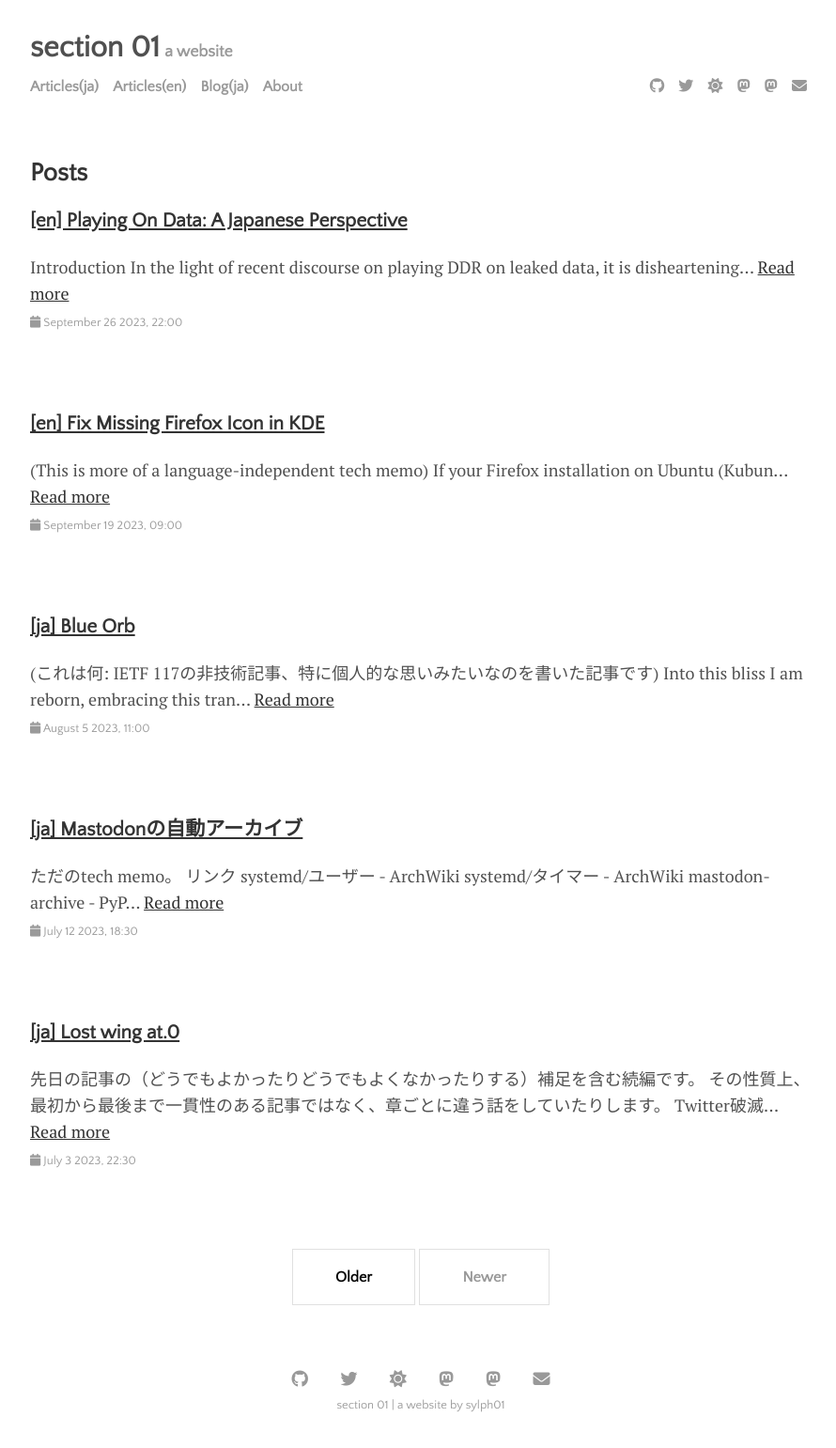
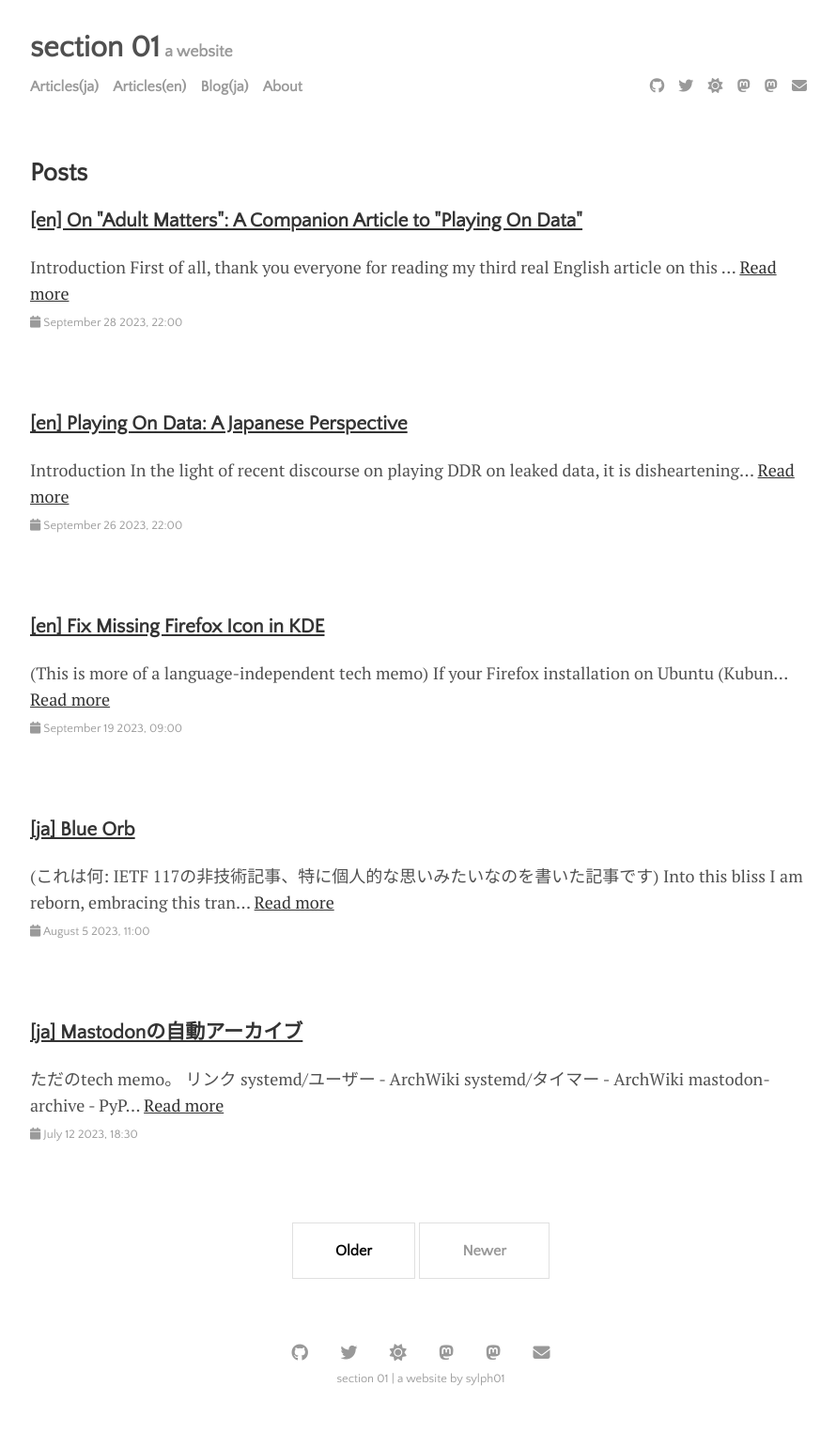
Before and after one commit to sylph01/sylph01.github.io, a Jekyll site: the page built from index.html, in a window 1280 px wide. Shown: the whole page at 94% size, without its empty margins (192-1082 px from the left). Built offline with Jekyll 4.4.1, drawn with Linux system fonts in a browser that asks for light colours; the list of posts is cut into pages by our own code; after the commit the page ends 1513 px from its top, so only the background shows below that; some of the changed lines change nothing that is shown.

Commit message:
[on-adult-matters] published

```diff
--- a/_posts/2023-09-26-playing-on-data-a-jp-perspective.md
+++ b/_posts/2023-09-26-playing-on-data-a-jp-perspective.md
@@ -18,6 +18,8 @@ I wrote this entry to provide some perspective on the issue of "unofficial means
 Please note that I do not intend this entry to be representing the collective view of Japanese rhythm gamers, nor do I intend this to be an academic critique of the Japanese gamingverse. Most of the time the claims will be backed by anecdotal evidences.
 
 [^1]: When I visited the US and played on PW-enabled IIDX tricoro, I even saw content that was still supposed to be locked, but I refused to play them until they officially came out.
+
+(update 9/28: [I've written a companion article, detailing on some topics that came in response to this.](/en/on-adult-matters.html))
 
 ## 日本人向けIntroduction
 
--- /dev/null
+++ b/_posts/2023-09-28-on-adult-matters.md
@@ -0,0 +1,117 @@
+---
+layout: page
+title: "On \"Adult Matters\": A Companion Article to \"Playing On Data\""
+date: 2023-09-28 22:00:00 +09:00
+category: en
+---
+
+## Introduction
+
+First of all, thank you everyone for reading my third real English article on this website! I was not expecting such a large and enthusiastic response from the western community. This topic was heating up so much, so much that I was expecting to get more negative responses. Thankfully none of that was present, and I was able to have fruitful and productive conversations with the community on this topic. Again, thank you very much.
+
+This is a companion article to the [original "Playing on Data" article](/en/playing-on-data-a-jp-perspective.html), detailing some topics deeper, based on conversations I thought were insightful. Also, this will be a more opinionated take on the original article. As such, there will be more anecdotal evidences compared to the original, and more of my opinions on this topic[^0] will appear in this article. I will be speaking bluntly on some aspects as to represent some hard-liner ideas of the Japanese rhythm game community or the traditional Japanese general public, even though I have to say I do not subscribe to all those views.
+
+[^0]: As stated in my original article, I am critical towards the lax nature of content piracy in the west, but I do understand the reasoning behind why playing on data happened at all.
+
+## 日本語雑Intro
+
+これも西洋の方向けの記事なので、日本語版を用意するつもりはありません。反応のうち生産的だと思ったトピックを取り上げて補足する、という内容です。雑に要約すると、
+
+- 西側の主張もまあわからんではないので考察するよ、モラルよりも経済に軸を置いた考えだよ、とはいえその経済的視点もどうかと思うよ
+- 日本人は海賊版そのものが嫌いなんじゃないって？いやいや、僕ら漫画家さんとかが海賊版やるやつはクソって言うの見て育ってますやん
+- 「和の思想」、儒教、ゲームは子供の遊び、という背景が加わると、ゲームを割る権利の主張は子供じみてて大衆に認められないのは当然だよね、の説明
+  - それでも「エロ描く権利」のために闘うことはあるよ、表現の自由っていうんだよ
+- 一方で我々には「大人の事情」って言葉があるよ、特にアーケードゲームに関しては「大人の事情」の壁が異常に分厚いよ
+- 我々大人なんだし「大人の事情」をなんとかしていこうや
+
+## The western support for piracy is based on economic standpoints
+
+As far as I read the western side of the argument, the support for the "right to pirate" stems more from a purely economic standpoint, rather than a legalist or moralist standpoint. Even some supporters of the right to pirate are fully aware that it is illegal by the letter of the law, but state that it's the laws and the realities of economics that take precedent. This is one of the point of contention between the eastern and western players. From the moralist standpoint, ignoring the fact that there is a de jure violation going on does not make sense and thus immoral. But from the economist standpoint, the consequences of breaking the law seem to be negligible so it is natural that the laws of economics take over and piracy follows. For this reason, I understand that emphasizing the moralist perspective too much will not convince the western audience, so let's put that aside for a while.
+
+I believe this "economic support for piracy" has grown stronger in the wake of Steam's success. Steam has succeeded in reducing piracy by providing easy access to official content, and this success have been advertised on gaming media continuously. So the economic supporters of piracy would say, Steam has done it, why not others? Well, for one thing, Steam sells digital products as opposed to arcade hardware, where physical goods have hoops to overcome such as import control regulations. Also factor in the fact that Konami is a Japanese Traditional Company (see previous article), having risk aversion tendencies.
+
+For the "free market" to function, there needs to be written laws and regulations to ensure the proper function of the market. These laws and regulations are backed by law enforcement, thus being backed by the threat of real-world consequences. As one might have seen in the news, selling counterfeit brand goods will surely result in seizure and arrest. The Japanese government is increasingly understanding the importance of its intellectual property. As the market grows, the line between counterfeit high-brands and pirated games will draw closer, making it worthwhile to crack down on digital piracy. It's only a matter of time that these real-world consequences might come to our sphere.
+
+Also, if you yourself will not face direct consequences, the fact that piracy exists at a volume in a certain area will create risks for businesses going into that region. Note that Japanese Traditional Companies tend to avert risks at all costs. The reputation of having high risks of piracy would definitely go into the corporate's calculation, making it harder to reach a viable deal for both sides.
+
+Indirect it may be, it is undeniable that there are consequences, and thus I believe the economic support for piracy cannot be completely justified.
+
+## So, the Japanese don't hate the notion of piracy itself? Is it just a matter of social pressure?
+
+(this and the following section comes from this discussion thread)
+
+<blockquote class="twitter-tweet"><p lang="en" dir="ltr">sorry if the tone of this comment may sound condescending, but this just sounds like defeatist mentality. It&#39;s not that you guys hate piracy because of its inherent nature, if anything you absolutely want to but you can&#39;t due to coporate crackdown <a href="https://t.co/bGtx5Y0dLS">pic.twitter.com/bGtx5Y0dLS</a></p>&mdash; NDeVt (@GnoahA) <a href="https://twitter.com/GnoahA/status/1706962768224739523?ref_src=twsrc%5Etfw">September 27, 2023</a></blockquote> <script async src="https://platform.twitter.com/widgets.js" charset="utf-8"></script>
+
+<blockquote class="twitter-tweet"><p lang="en" dir="ltr">Um yeah, I understand your line of thought, but we don&#39;t operate like that. That needs another cultural background, where we put emphasis on harmony, or &quot;wa&quot;: <a href="https://t.co/chK7adOe4C">https://t.co/chK7adOe4C</a> (cont</p>&mdash; sylph01 (@s01) <a href="https://twitter.com/s01/status/1706970737050054726?ref_src=twsrc%5Etfw">September 27, 2023</a></blockquote> <script async src="https://platform.twitter.com/widgets.js" charset="utf-8"></script>
+
+Yes we do. It was just not fair and convincing enough to say "we as Japanese are virtuous and so we hate the notion of piracy and breaking the law itself" without supporting evidence, and it is difficult to find concrete evidence of such.
+
+One reason I can come up with is that we grow up with manga and anime, and in some of those manga books, the artists talk about their life situations and recent matters, sometimes describing how they feel about their content being used in undesirable ways. Nowadays manga/anime/game artists can be easily accessible on Twitter. And they will speak harshly on piracy. If your childhood hero speaks of content pirates as despicable human beings, you grow up with that notion.
+
+## Isn't it defeatist to just accept the rules/verdicts the corporate imposes on you?
+
+I understand that line of thought, but I think this needs multiple contexts:
+
+- [The Japanese society historically emphasizes social harmony (和, wa)](https://en.m.wikipedia.org/wiki/Wa_(Japanese_culture)).
+- Japanese and East Asian cultures are strongly influenced by [Confucianism](https://en.wikipedia.org/wiki/Confucianism), which places strong emphasis on respecting the elders.
+  - As a side effect, East Asian cultures are cultures of shame (as opposed to cultures of guilt in the Christian world)
+  - Also, under this notion, functioning adults in society are supposed to follow the social norms and bear social responsibilities. Failing to do so would render you as childish, losing your respect.
+- Gaming and other "subcultures" are still considered "childish".
+
+Combine these contexts, and what you get in this case is, you are pushing back against social norms, disrupting harmony, just to protect your right to play games illegally (or depict your favorite character offensively in the dojinshi case[^1]). Were you to push back against the corporations publicly, this is what you will be seen by the public. You will be seen as a crybaby, whining for your childish "so-called-right". You will surely not get public support. Some responses from the Asian side to the western side mentioned insisting on the right to pirate being childish. This is where this notion comes from.
+
+Also, if you're going to go public on this issue, your family will know about this, and your traditional Japanese parents will tell you that you are being a disgrace to your family by being a crybaby in public. Their response will surely be, "Be a f*cking adult."
+
+Yes, this conformist attitude has allowed powerful corporations and governments to impose powers freely on the general public. This could explain the reason Japan has operated under single-party politics for the majority of the post-war era. Although this mindset have some real-world implications that set us back, this does have some merits, primarily that we are able live in a peaceful society. This is just a different way of operation that our culture has.
+
+[^1]: As for dojin fandoms not pushing back against the original content creators there's another layer. Derivative works (二次創作) are not officially legal by Japanese copyright law (or as far as I know even in other legislations). If corporate were to crack down, there is no legal ground that derivative works can be defended as 100% legally clear. For this reason, fandoms (especially R-18 fandoms) go underground. As communities are beneficial to the content itself most of the time the corporations will not take action on fandoms (or even admit that they exist, because admitting them gives them responsibility to act), but when someone is found to be profiting undesirably or when the derivative work is found to be detrimental to the official content, corporations will come in. I am nowhere near an expert in this field, so if anyone could guide me to an English article that describe this well, please let me know.
+
+### Side note: On current issues of "Freedom of Expression" (表現の自由)
+
+This does not mean that we do not push back on any issues regarding subcultures. It is just not wise to argue on the front that "we have an unalienable right to play pirated games". If this was the case for life-or-death matters, "disrupting harmony" would be more tolerated[^2]. As such, we do have our instances of demonstrations or coups against the government. Also, if this was backed by rules or notions that construct our social order, they will be more supported. And yes, we do have our instances of going up against the government for "the right to draw hentai[^3]". How did this happen? This was grounded on [the freedom of speech clause, Article 21 of the Constitutuion of Japan](https://en.wikipedia.org/wiki/Constitution_of_Japan). Because it is grounded on written law it is surely getting some public support, but due to the way the topic appears, this movement also has issues of getting the support of broader public.
+
+As I am not an expert in this field I cannot give this topic enough justice, nor can I explain this topic in a politically neutral way[^4]. If I can find an article that explains this phenomenon in English, I will add a link here.
+
+[^2]: Yes, some Asian gamers have mentioned that "games are not infrastructure".
+[^3]: Another segway, but I like the fact that the English otaku community has a distinction between "ecchi" and "hentai", both using Japanese words.
+[^4]: Most of the cases involving restrictions on anime/manga comes from gender issues, and being a male otaku, I am surely biased. Also, as this involves gender (and thus the notion of "political correctness"), this is another reason that "freedom of expression gurus" have a hard time getting public support. I used the phrase "right to draw hentai" to appear provocatively, and people do push for that right too, but the cases I could come up with were mostly "ecchi" at best, in some cases not even at that level.
+
+## 大人の事情 (lit. Adult Matters)
+
+Speaking of being an adult...
+
+We have a phrase called 大人の事情, which translates to "adult matters" or "adult circumstances", which is a catch-all phrase for everything "why we can't have good things in life." This includes regulations, contracts, business relations, and so on. We tend to use this term to combine all the difficult stuff that we can't reason about, but we are cognizant that these "adult matters" exists. These are the realities that the adults in the corporations face. If we were to complain that we can't have good things in life, we are required to come up with the counter-argument or counter-solutions to these "adult matters", or else we will be seen as just whining crybabies.
+
+Getting DDR A3 into the US seems to have some instances of being blocked by these "adult matters":
+
+<blockquote class="twitter-tweet"><p lang="en" dir="ltr">It was due to contract issues between some US arcade chains. An arcade chain in Hawaii (technically part of the US) had no issues getting the release like normal.<br><br>A delayed US release would&#39;ve made no difference to crackers. It was 99.9% likely in their hands well before then.</p>&mdash; Prohibited Props (@ProhibitedProps) <a href="https://twitter.com/ProhibitedProps/status/1706708742979629538?ref_src=twsrc%5Etfw">September 26, 2023</a></blockquote> <script async src="https://platform.twitter.com/widgets.js" charset="utf-8"></script>
+
+<blockquote class="twitter-tweet"><p lang="en" dir="ltr">I think it emphasizes the fact that even legitimate businesses (like golflands who had repeatedly asked to buy official and revshare) can&#39;t buy the games..... except the one dude who&#39;s connected in konami. Nepotism of arcade games doesn&#39;t really help</p>&mdash; shao (@autumnfootfalls) <a href="https://twitter.com/autumnfootfalls/status/1706737137167876307?ref_src=twsrc%5Etfw">September 26, 2023</a></blockquote> <script async src="https://platform.twitter.com/widgets.js" charset="utf-8"></script>
+
+<blockquote class="twitter-tweet"><p lang="en" dir="ltr">This is very, very likely true, as the same problem existed with Nesica and Allnet. I&#39;m not sure if they ever got Allnet or the current situation with Nesica, but for a long time Round 1 was the only business trusted enough in the US to get NESiCAxLive.</p>&mdash; Jyosua (@Jyosua) <a href="https://twitter.com/Jyosua/status/1706977403082600799?ref_src=twsrc%5Etfw">September 27, 2023</a></blockquote> <script async src="https://platform.twitter.com/widgets.js" charset="utf-8"></script>
+
+Yes, this seems like the corporate bullsh*t that we can't reason why this is ever happening, but it's the way of life.
+
+On the other hand, other games have found success with different business models:
+
+<blockquote class="twitter-tweet"><p lang="en" dir="ltr">The arcade distribution model in Japan is very different in comparison to the rest of the world, revenue sharing from a manufacturer is not something that is accepted in America, Europe and many other territories. StepManiaX is successful because it does not depend on this.</p>&mdash; Kyle Ward (@kyleaward) <a href="https://twitter.com/kyleaward/status/1707002443349770470?ref_src=twsrc%5Etfw">September 27, 2023</a></blockquote> <script async src="https://platform.twitter.com/widgets.js" charset="utf-8"></script>
+
+Andamiro, with Pump It Up, has also been successful in creating new markets for dance rhythm games, so much so that [it found its way into the Ukranian TV drama "Servant of the People"](https://youtu.be/lXKpyf73K2A?si=ek8bjw86SiB7Enmq&t=466)(Season 1 Episode 22). They also seem to have issues with cracked data, but nevertheless they are the go-to dance game where official DDR cabs are nonexistent. Konami, it's a marketing L when your competitor's game is recognized as Asian Pro DDR!
+
+Also, as I was going to upload this, this tweet showed up:
+
+<blockquote class="twitter-tweet"><p lang="ja" dir="ltr">こんにちは。アメリカで日本のリズムゲームを正式にプレイするのに色々な困難があります。私たちはそれを改善したいと思ってますが実現するのに支援が必要です。ありがとう。🙏</p>&mdash; Red Note Gaming (@RedNoteGaming) <a href="https://twitter.com/RedNoteGaming/status/1707236389656330486?ref_src=twsrc%5Etfw">September 28, 2023</a></blockquote> <script async src="https://platform.twitter.com/widgets.js" charset="utf-8"></script>
+
+This could be game-changing. As some people pointed out, it is mostly contract and regulation issues that is preventing official DDR to get into the Americas. Anyone willing and able to sort out these "adult matters" mess would just change the game altogether, and Red Note Gaming has a positive history from up^^beat Denver, giving us positive hope moving on.
+
+## Conclusion?
+
+From the general public's viewpoint, we're all "children who can't still graduate from gaming." I'm not going to pretend that I know every aspect of the "adult matters" that go into this situation, nor do I intend to take the moral high ground by pointing out that "adult matters" exist.
+
+Having said that, I believe the way going forward should be constructive discourse on how the game's future should be, not by talking poorly of the other side. I have high hopes for this, seeing the responses on my first article. When the competition's creator comes in and worries about the future of the game as a whole, I am sure there could be ways around the "adult matters" that our game is surrounded by. We might be seen as childish from the general public, but at the same time, we are adults, and as such, we can figure our way out of this.
+
+## One more thing...
+
+If any of you dataheads leak the unlocks of the upcoming Babylon's Galaxy event, I will turn to the "100% F*ck Data, No Exceptions" side (like most of JP players). Don't spoil event content. Thank you very much.
+
+----
```
